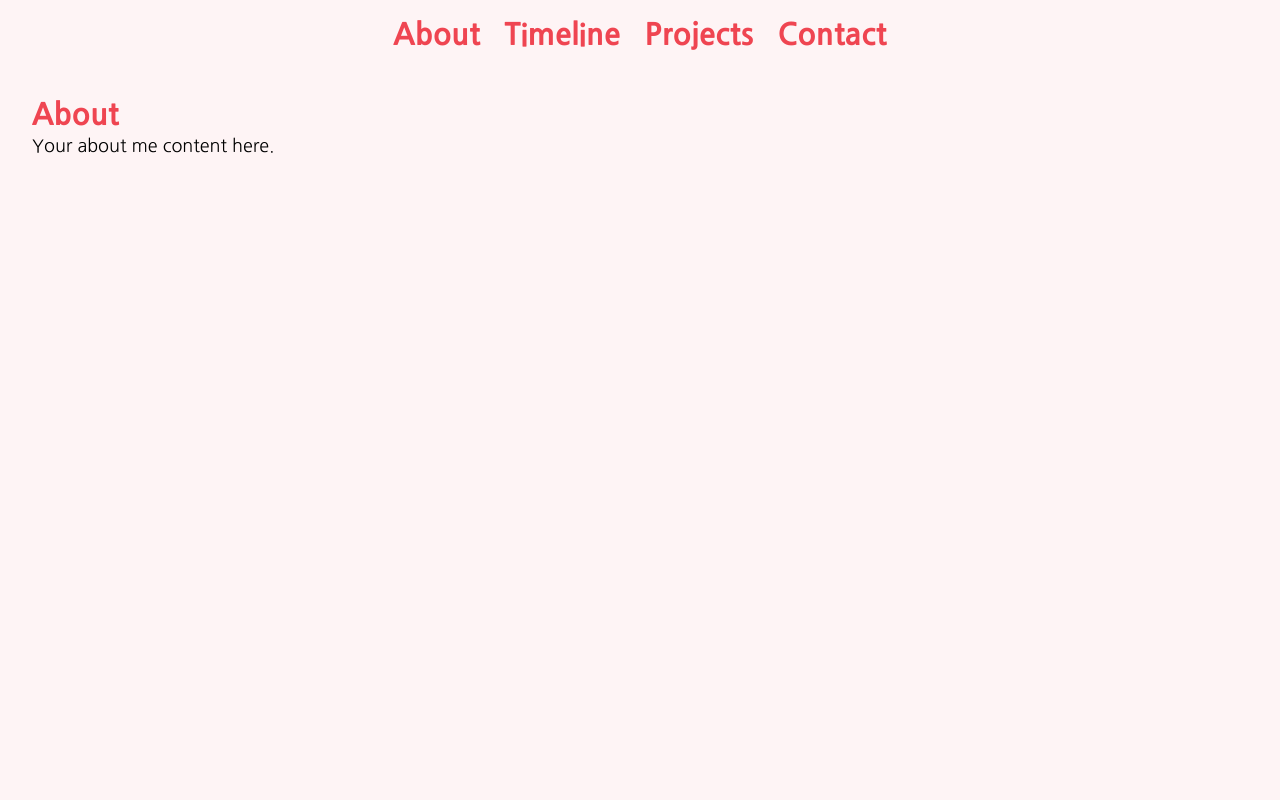
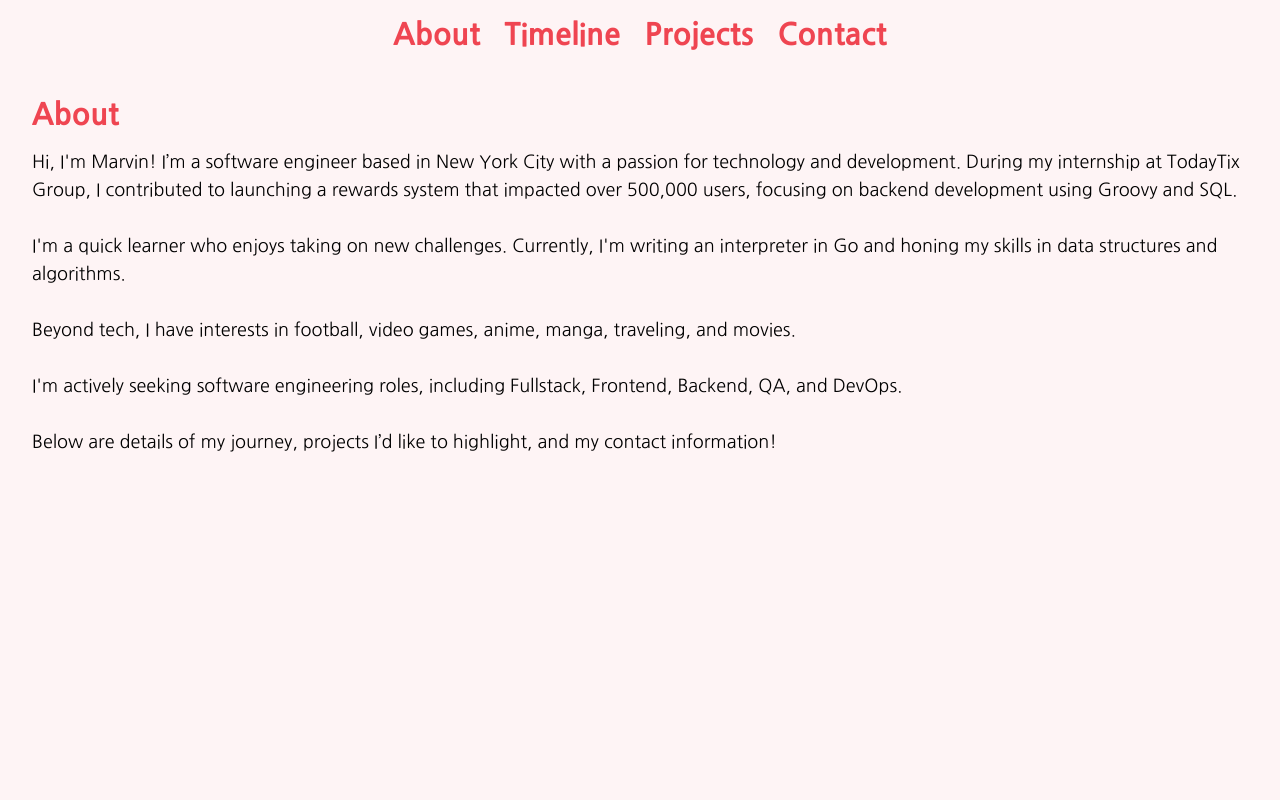
Before and after one commit to 999Marv/Marvin-Siri-Profile, a React (Vite) app: page / in a window 1280 px wide. Shown: the top 800 px of the page. Built offline with nearby package versions, Linux system fonts and the light colour scheme.

Commit message:
adding about me text

```diff
--- a/index.html
+++ b/index.html
@@ -10,7 +10,7 @@
       href="https://fonts.googleapis.com/css2?family=Nanum+Gothic:wght@400;700;800&display=swap"
       rel="stylesheet"
     />
-    <title>Vite + React + TS</title>
+    <title>Marvin's Portfolio</title>
   </head>
   <body>
     <div id="root"></div>
--- a/src/components/About.tsx
+++ b/src/components/About.tsx
@@ -1,5 +1,29 @@
 function About() {
-  return <p className="text-black">Your about me content here.</p>;
+  return (
+    <p className="text-black pt-4">
+      Hi, I'm Marvin! I’m a software engineer based in New York City with a
+      passion for technology and development. During my internship at TodayTix
+      Group, I contributed to launching a rewards system that impacted over
+      500,000 users, focusing on backend development using Groovy and SQL.
+      <br />
+      <br />
+      I'm a quick learner who enjoys taking on new challenges. Currently, I'm
+      writing an interpreter in Go and honing my skills in data structures and
+      algorithms.
+      <br />
+      <br />
+      Beyond tech, I have interests in football, video games, anime, manga,
+      traveling, and movies.
+      <br />
+      <br />
+      I'm actively seeking software engineering roles, including Fullstack,
+      Frontend, Backend, QA, and DevOps.
+      <br />
+      <br />
+      Below are details of my journey, projects I’d like to highlight, and my
+      contact information!
+    </p>
+  );
 }
 
 export default About;
```
